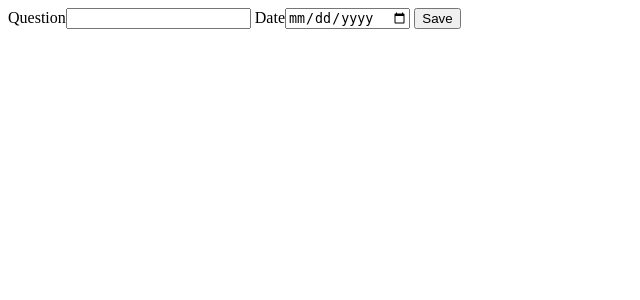
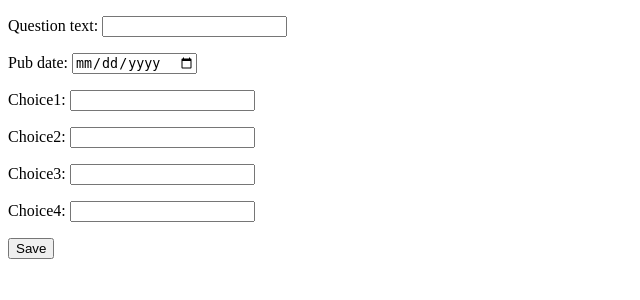
Before and after one commit to StewartMck/django_tutorial, a Django app: page /polls/create/ in a window 1280 px wide. Shown: the top 300 px of the page, without its empty margins (0-640 px from the left). Run offline with Django 3.2, Linux system fonts and the light colour scheme.

Commit message:
Implement create question

```diff
--- /dev/null
+++ b/polls/forms.py
@@ -0,0 +1,22 @@
+from django import forms
+from django.forms import ModelForm
+from django.forms.widgets import NumberInput
+
+from .models import Question
+
+
+class QuestionForm(ModelForm):
+
+    choice1 = forms.CharField(max_length=100, required=False)
+    choice2 = forms.CharField(max_length=100, required=False)
+    choice3 = forms.CharField(max_length=100, required=False)
+    choice4 = forms.CharField(max_length=100, required=False)
+
+    pub_date = forms.DateField(widget=NumberInput(attrs={'type': 'date'}))
+
+    class Meta:
+        model = Question
+        fields = [
+            'question_text',
+            'pub_date',
+        ]
--- a/polls/templates/polls/add_question.html
+++ b/polls/templates/polls/add_question.html
@@ -7,10 +7,9 @@
     <title>Document</title>
 </head>
 <body>
-    <form method="post">{% csrf_token %}
-        <!-- {{ form.as_p }} -->
-        Question<input type="text" name="question_text">
-        Date<input type="date" name="pub_date">
+    <form method="post">
+        {% csrf_token %}
+        {{ form.as_p }}
         <input type="submit" value="Save">
     </form>
 </body>
--- a/polls/views.py
+++ b/polls/views.py
@@ -4,6 +4,8 @@ from django.urls import reverse, reverse_lazy
 from django.views import generic
 from django.views.generic.edit import DeleteView, CreateView
 from .models import Question, Choice
+from .forms import QuestionForm
+
 
 # Without using generic views
 
@@ -27,6 +29,7 @@ from .models import Question, Choice
 
 #Using generic Views
 class IndexView(generic.ListView):
+    form = QuestionForm
     template_name='polls/index.html'
     context_object_name = 'latest_question_list'
 
@@ -61,10 +64,27 @@ class QuestionDelete(DeleteView):
 
 class QuestionCreate(CreateView):
     model = Question
+    form_class = QuestionForm
     template_name = 'polls/add_question.html'
-    fields = ['question_text', 'pub_date']
     success_url = reverse_lazy('polls:index')
 
+    def filter_choices(self, form):
+        choices =  {
+            'choice1': form.cleaned_data['choice1'],
+            'choice2': form.cleaned_data['choice2'],
+            'choice3': form.cleaned_data['choice3'],
+            'choice4': form.cleaned_data['choice4']
+        }
+        return  {key: value for key, value in choices.items() if value != ""}
+
+    def form_valid(self, form):
+        if form.is_valid:
+            question = form.save()
+            print('form', form)
+            for choice in self.filter_choices(form).values():
+               Choice(question=question, choice_text=choice).save()
+
+        return super().form_valid(form)
 
 
 def vote(request, question_id):
```
